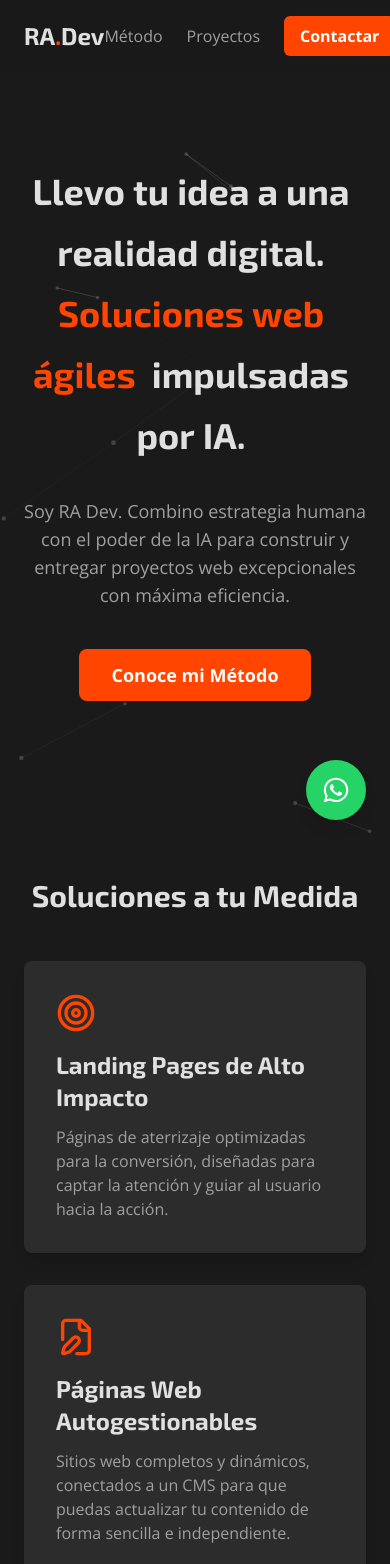
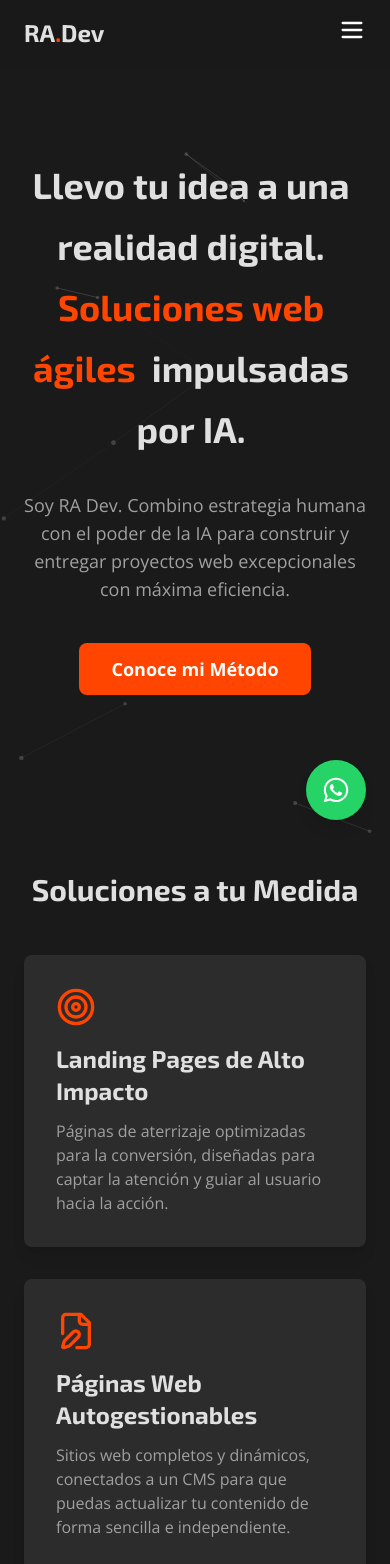
Before and after one commit to rekoasef/RAdev, a Next.js app: page / in a window 390 px wide. Shown: the top 1564 px of the page. Built offline with nearby package versions, Linux system fonts and the light colour scheme.

Commit message:
arreglando bugs

```diff
--- a/src/components/Header.tsx
+++ b/src/components/Header.tsx
@@ -1,6 +1,7 @@
 "use client";
-import React from 'react';
-import { motion } from 'framer-motion';
+import React, { useState } from 'react';
+import { motion, AnimatePresence } from 'framer-motion';
+import { Menu, X } from 'lucide-react';
 
 const Logo = () => (
   <a href="#" className="text-2xl font-display font-bold text-brand-text-primary group">
@@ -8,42 +9,108 @@ const Logo = () => (
   </a>
 );
 
-const Header = () => {
+const NavLinks = ({ onLinkClick }: { onLinkClick?: () => void }) => {
   const scrollTo = (selector: string) => {
     const element = document.querySelector(selector);
     if (element) {
       element.scrollIntoView({ behavior: 'smooth' });
     }
+    if (onLinkClick) {
+      onLinkClick();
+    }
   };
+
+  const linkStyles = "text-brand-text-secondary hover:text-brand-accent transition-colors duration-300";
+
+  return (
+    <>
+      <motion.li variants={{ hidden: { y: -20, opacity: 0 }, visible: { y: 0, opacity: 1 } }}>
+        <button onClick={() => scrollTo('#methodology')} className={linkStyles}>Método</button>
+      </motion.li>
+      <motion.li variants={{ hidden: { y: -20, opacity: 0 }, visible: { y: 0, opacity: 1 } }}>
+        <button onClick={() => scrollTo('#projects')} className={linkStyles}>Proyectos</button>
+      </motion.li>
+      <motion.li variants={{ hidden: { y: -20, opacity: 0 }, visible: { y: 0, opacity: 1 } }}>
+        <button onClick={() => scrollTo('#contact')} className="bg-brand-accent text-white py-2 px-4 rounded-md hover:opacity-90 transition-opacity duration-300 font-semibold">Contactar</button>
+      </motion.li>
+    </>
+  );
+};
+
+
+const Header = () => {
+  const [isOpen, setIsOpen] = useState(false);
+  const toggleMenu = () => setIsOpen(!isOpen);
+
+  // Mantenemos el efecto de blur solo en la barra superior cuando está cerrada.
+  const headerClasses = isOpen
+    ? "bg-brand-dark sticky top-0 z-30"
+    : "bg-brand-dark/90 backdrop-blur-lg sticky top-0 z-30";
 
   return (
     <motion.header
       initial={{ y: -100 }}
       animate={{ y: 0 }}
       transition={{ duration: 0.5, ease: "easeOut" }}
-      className="bg-brand-dark/80 backdrop-blur-sm sticky top-0 z-50"
+      className={headerClasses}
     >
       <nav className="container mx-auto px-6 py-4 flex justify-between items-center">
         <Logo />
+
+        {/* Menú para Desktop */}
         <motion.ul
+            className="hidden md:flex items-center space-x-6"
             initial="hidden"
             animate="visible"
             variants={{
                 hidden: { opacity: 0 },
                 visible: { opacity: 1, transition: { staggerChildren: 0.2, delay: 0.3 } }
             }}
-          className="flex items-center space-x-6"
         >
-          <motion.li variants={{ hidden: { y: -20, opacity: 0 }, visible: { y: 0, opacity: 1 } }}>
-            <button onClick={() => scrollTo('#methodology')} className="text-brand-text-secondary hover:text-brand-accent transition-colors duration-300">Método</button>
-          </motion.li>
-          <motion.li variants={{ hidden: { y: -20, opacity: 0 }, visible: { y: 0, opacity: 1 } }}>
-            <button onClick={() => scrollTo('#projects')} className="text-brand-text-secondary hover:text-brand-accent transition-colors duration-300">Proyectos</button>
-          </motion.li>
-          <motion.li variants={{ hidden: { y: -20, opacity: 0 }, visible: { y: 0, opacity: 1 } }}>
-            <button onClick={() => scrollTo('#contact')} className="bg-brand-accent text-white py-2 px-4 rounded-md hover:opacity-90 transition-opacity duration-300 font-semibold">Contactar</button>
-          </motion.li>
+          <NavLinks />
         </motion.ul>
+
+        {/* Botón de Menú para Móvil (Hamburguesa) */}
+        <div className="md:hidden">
+          <button onClick={toggleMenu} aria-label="Abrir menú">
+            <Menu className="text-white w-7 h-7" />
+          </button>
+        </div>
+
+        {/* Overlay del Menú Móvil */}
+        <AnimatePresence>
+          {isOpen && (
+            // CAMBIO FINAL: Fondo sólido para eliminar la mezcla con el contenido de atrás.
+            <motion.div
+              initial={{ opacity: 0 }}
+              animate={{ opacity: 1 }}
+              exit={{ opacity: 0 }}
+              transition={{ duration: 0.3 }}
+              className="fixed inset-0 bg-brand-dark z-40"
+            >
+              <div className="container mx-auto px-6 h-full flex flex-col">
+                <div className="flex justify-between items-center py-4">
+                  <div className="text-2xl font-display font-bold invisible">RA.Dev</div>
+                  <button onClick={toggleMenu} aria-label="Cerrar menú">
+                      <X className="text-white w-8 h-8"/>
+                  </button>
+                </div>
+
+                <motion.ul
+                  className="flex flex-col items-center justify-center flex-grow gap-8 text-xl"
+                  initial="hidden"
+                  animate="visible"
+                  variants={{
+                    hidden: {},
+                    visible: { transition: { staggerChildren: 0.1 } }
+                  }}
+                >
+                  <NavLinks onLinkClick={toggleMenu} />
+                </motion.ul>
+              </div>
+            </motion.div>
+          )}
+        </AnimatePresence>
       </nav>
     </motion.header>
   );
--- a/src/components/ServicesSection.tsx
+++ b/src/components/ServicesSection.tsx
@@ -2,14 +2,10 @@
 import React from 'react';
 import { motion } from 'framer-motion';
 import { titleVariants } from '@/utils/animations';
-// NUEVO: Importamos los iconos que vamos a usar
 import { Target, FileEdit } from 'lucide-react';
 
-// MODIFICADO: El componente ServiceCard ahora acepta un 'icon'
 const ServiceCard = ({ icon, title, description }: { icon: React.ReactNode; title: string; description: string }) => (
-  // Añadimos 'group' para que el hover sobre la tarjeta afecte al icono
-  <div className="group bg-brand-surface p-8 rounded-lg shadow-lg h-full transition-all duration-300 hover:!shadow-2xl hover:shadow-brand-accent/10 hover:-translate-y-2">
-    {/* NUEVO: Contenedor del icono */}
+  <div className="group bg-brand-surface p-8 rounded-lg shadow-lg h-full transition-all duration-300 hover:shadow-2xl hover:shadow-brand-accent/10 hover:-translate-y-2">
     <div className="text-brand-accent mb-4 transition-transform duration-300 group-hover:scale-110">
       {icon}
     </div>
@@ -19,19 +15,21 @@ const ServiceCard = ({ icon, title, description }: { icon: React.ReactNode; titl
 );
 
 const ServicesSection = () => {
-  // NUEVO: Definimos las animaciones de entrada lateral personalizadas
-  const slideInLeft = {
-    hidden: { x: -100, opacity: 0 },
-    visible: { x: 0, opacity: 1, transition: { duration: 0.8, ease: "easeOut" } },
-  };
-
-  const slideInRight = {
-    hidden: { x: 100, opacity: 0 },
-    visible: { x: 0, opacity: 1, transition: { duration: 0.8, ease: "easeOut" } },
+  // NUEVO: Una sola animación de "fade in y slide up" que se verá bien en móvil y en desktop.
+  const cardVariants = {
+    hidden: { opacity: 0, y: 50 },
+    visible: {
+      opacity: 1,
+      y: 0,
+      transition: {
+        duration: 0.8,
+        ease: "easeOut"
+      }
+    },
   };
 
   return (
-    <section className="bg-brand-dark py-20 overflow-x-hidden"> {/* Añadimos overflow-x-hidden para que no se vean las tarjetas antes de entrar */}
+    <section className="bg-brand-dark py-20 overflow-x-hidden">
       <div className="container mx-auto px-6">
         <motion.h2
           variants={titleVariants}
@@ -43,29 +41,28 @@ const ServicesSection = () => {
           Soluciones a tu Medida
         </motion.h2>
         <div className="grid md:grid-cols-2 gap-8 max-w-4xl mx-auto">
-          {/* MODIFICADO: Aplicamos la animación de entrada desde la izquierda */}
+          {/* Se aplica la misma animación a ambas tarjetas para un efecto más limpio */}
           <motion.div
-            variants={slideInLeft}
+            variants={cardVariants}
             initial="hidden"
             whileInView="visible"
-            viewport={{ once: true, amount: 1 }}
+            viewport={{ once: true, amount: 0.5 }}
           >
             <ServiceCard
-              icon={<Target size={40} />} // Icono para "Landing Pages"
+              icon={<Target size={40} />}
               title="Landing Pages de Alto Impacto"
               description="Páginas de aterrizaje optimizadas para la conversión, diseñadas para captar la atención y guiar al usuario hacia la acción."
             />
           </motion.div>
 
-          {/* MODIFICADO: Aplicamos la animación de entrada desde la derecha */}
           <motion.div
-            variants={slideInRight}
+            variants={cardVariants}
             initial="hidden"
             whileInView="visible"
-            viewport={{ once: true, amount: 0.3 }}
+            viewport={{ once: true, amount: 0.5 }}
           >
             <ServiceCard
-              icon={<FileEdit size={40} />} // Icono para "Páginas Autogestionables"
+              icon={<FileEdit size={40} />}
               title="Páginas Web Autogestionables"
               description="Sitios web completos y dinámicos, conectados a un CMS para que puedas actualizar tu contenido de forma sencilla e independiente."
             />
```
Lines whose indentation alone changed are shown as unchanged.
